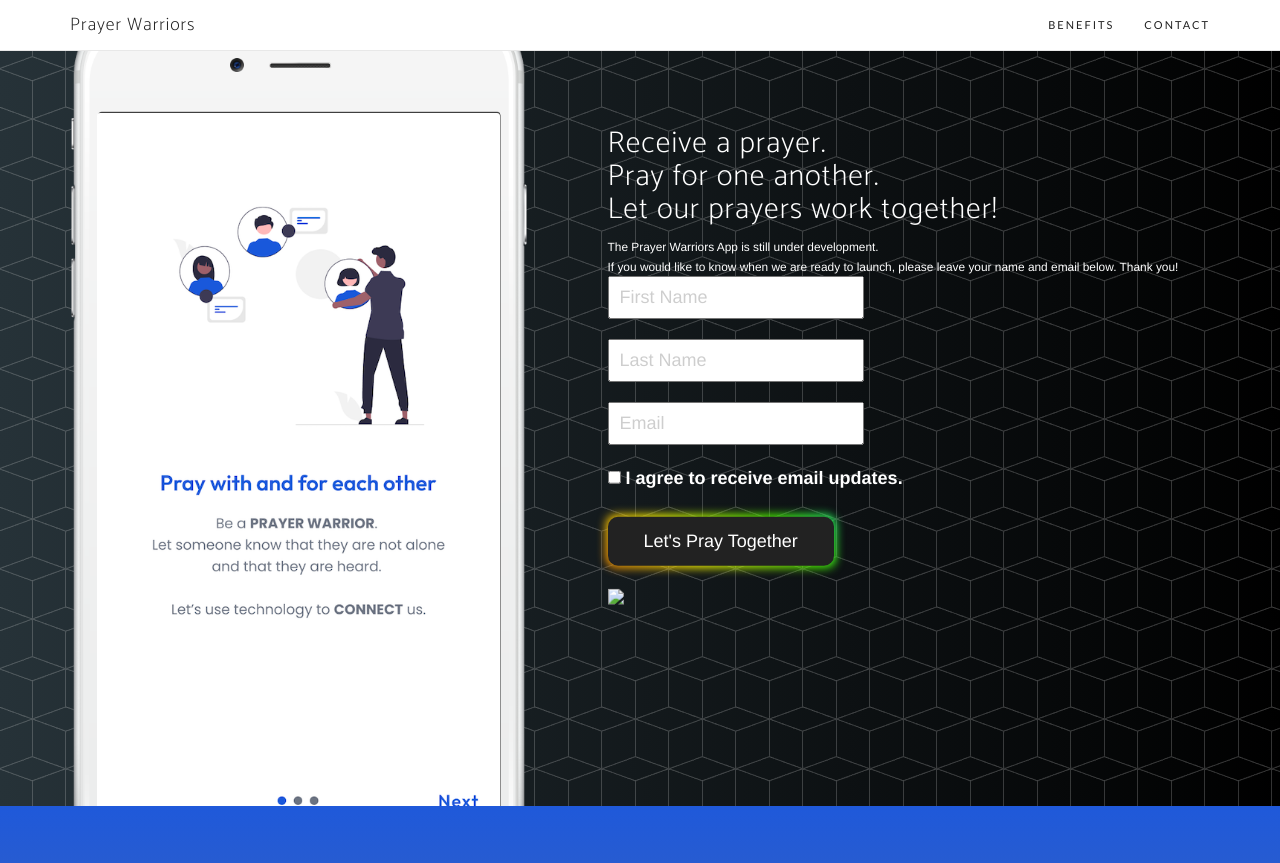
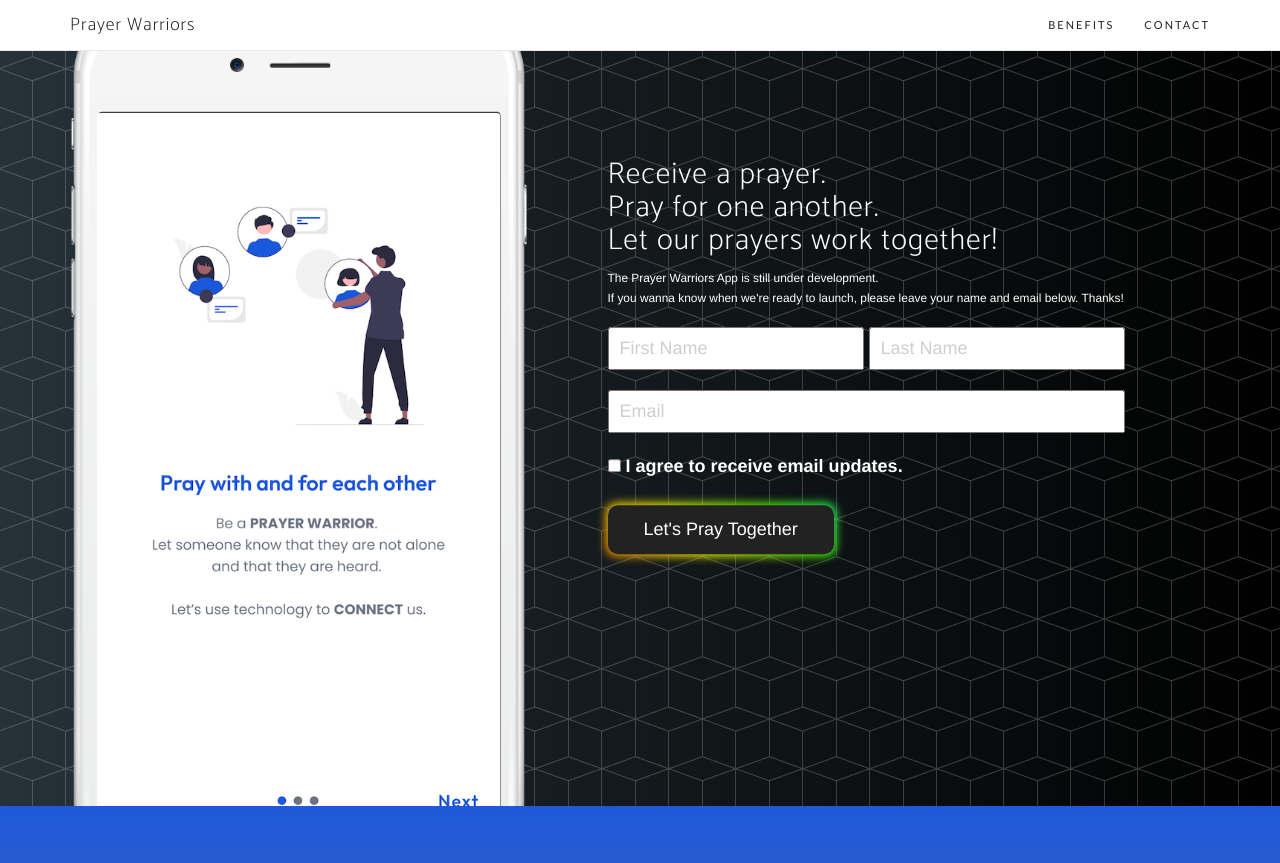
Before and after one commit to LakasNetwork/pray4others, a Jekyll site: the page built from test.html, in a window 1280 px wide and 900 px high, scrolled down 995 px. Shown: the top 863 px of the window. Built offline with Jekyll 4.4.1, drawn with Linux system fonts in a browser that asks for light colours; nearby versions of some CDN libraries; some web fonts are replaced; some of the changed text lies outside the part shown.

Commit message:
Move buymecoffee button. Update social media link target

```diff
--- a/_includes/contact.html
+++ b/_includes/contact.html
@@ -5,10 +5,11 @@
         <ul class="list-inline list-social">
             {% for network in site.social %}
             <li class="social-{{ network.title }}">
-                <a href="{{ network.url }}" class="btn-social" title="{{ network.title }}"><i class="fa fa-fw fa-{{ network.title }}"></i></a>
+                <a href="{{ network.url }}" class="btn-social" title="{{ network.title }}" target="_blank"><i class="fa fa-fw fa-{{ network.title }}"></i></a>
             </li>
         {% endfor %}
-        </ul>
+        </ul><br/>
+        <a href="https://www.buymeacoffee.com/pray4othersapp"><img src="https://img.buymeacoffee.com/button-api/?text=Buy the team coffee&emoji=&slug=pray4othersapp&button_colour=d11b83&font_colour=ffffff&font_family=Cookie&outline_colour=ffffff&coffee_colour=FFDD00" /></a>
     </div>
 </section>
 <footer>
--- a/_includes/header.html
+++ b/_includes/header.html
@@ -24,12 +24,11 @@
                         <h2>Receive a prayer.<br/>
                             Pray for one another.<br/>
                             Let our prayers work together!</h2>
-                        <small>The Prayer Warriors App is still under development.<br/>If you would like to know when we are ready to launch, please leave your name and email below. Thank you!</small>
+                        <small>The Prayer Warriors App is still under development.<br/>If you wanna know when we're ready to launch, please leave your name and email below. Thanks!</small><br/>&nbsp;
                         <form method="post" action="https://sendfox.com/form/1j5d7k/1jvvr6" class="sendfox-form"
                             id="1jvvr6" data-async="true" data-recaptcha="true">
-                            <p><input class="sendfox-input" type="text" placeholder="First Name" name="first_name" required /></p>
-                            <p><input class="sendfox-input" type="text" placeholder="Last Name" name="last_name" required /></p>
-                            <p><input class="sendfox-input" type="email" placeholder="Email" name="email" required /></p>
+                            <p><input class="sendfox-input" type="text" placeholder="First Name" name="first_name" required size="20"/> <input class="sendfox-input" type="text" placeholder="Last Name" name="last_name" required /></p>
+                            <p><input class="sendfox-input" type="email" placeholder="Email" name="email" required size="45"/></p>
                             <p><label><input type="checkbox" name="gdpr" value="1" required /> I agree to receive email
                                     updates.</label></p>
                             <!-- no botz please -->
@@ -38,7 +37,6 @@
                             <p><button type="submit" class="sendfox-button" role="button">Let's Pray Together</button></p>
                         </form>
                         <script src="https://sendfox.com/js/form.js"></script>
-                        <a href="https://www.buymeacoffee.com/pray4othersapp"><img src="https://img.buymeacoffee.com/button-api/?text=Buy the team coffee&emoji=&slug=pray4othersapp&button_colour=d11b83&font_colour=ffffff&font_family=Cookie&outline_colour=ffffff&coffee_colour=FFDD00" /></a>
                         <style>
                             .header-content-inner {
                                 padding-left: 50px;
```
